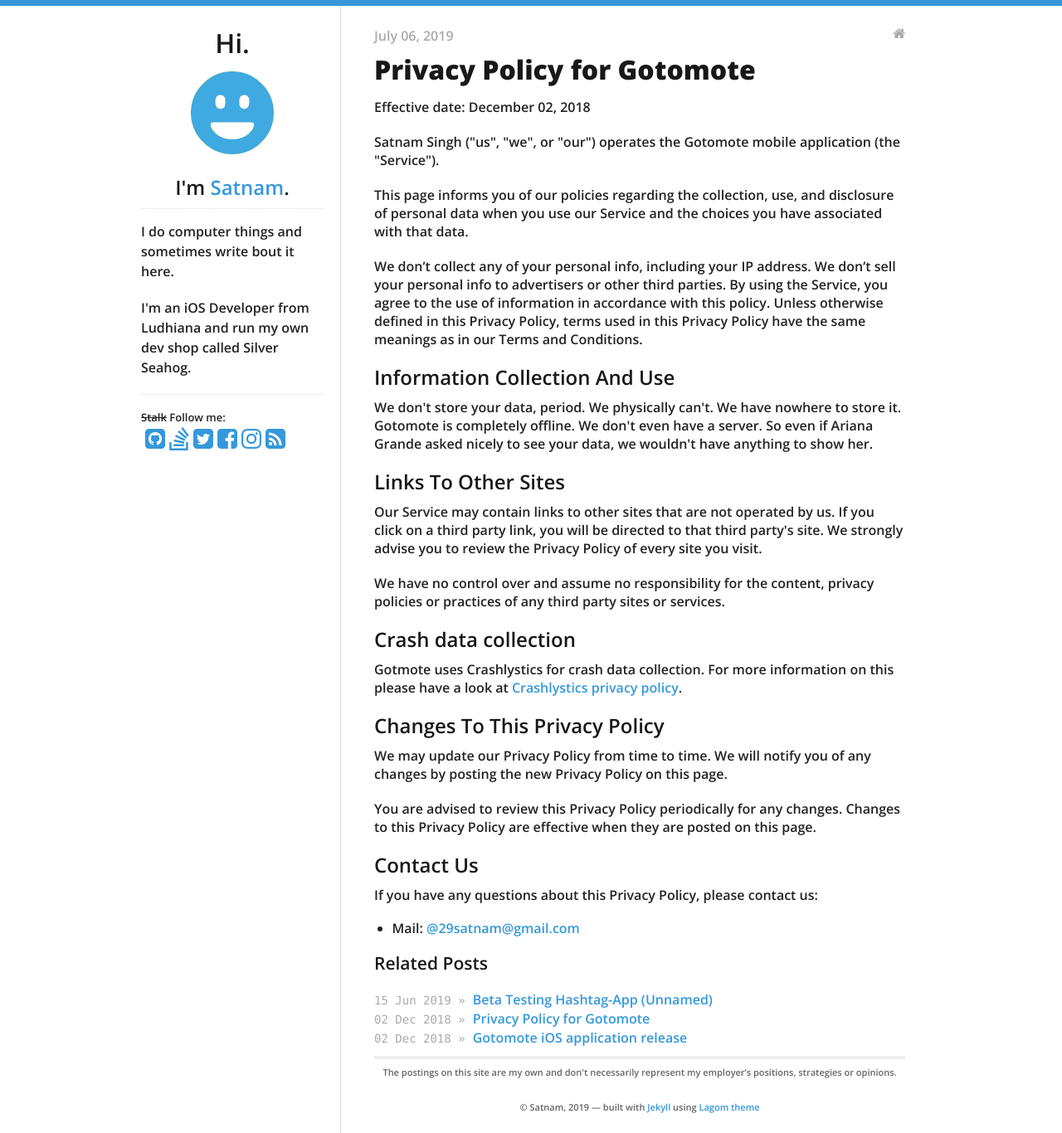
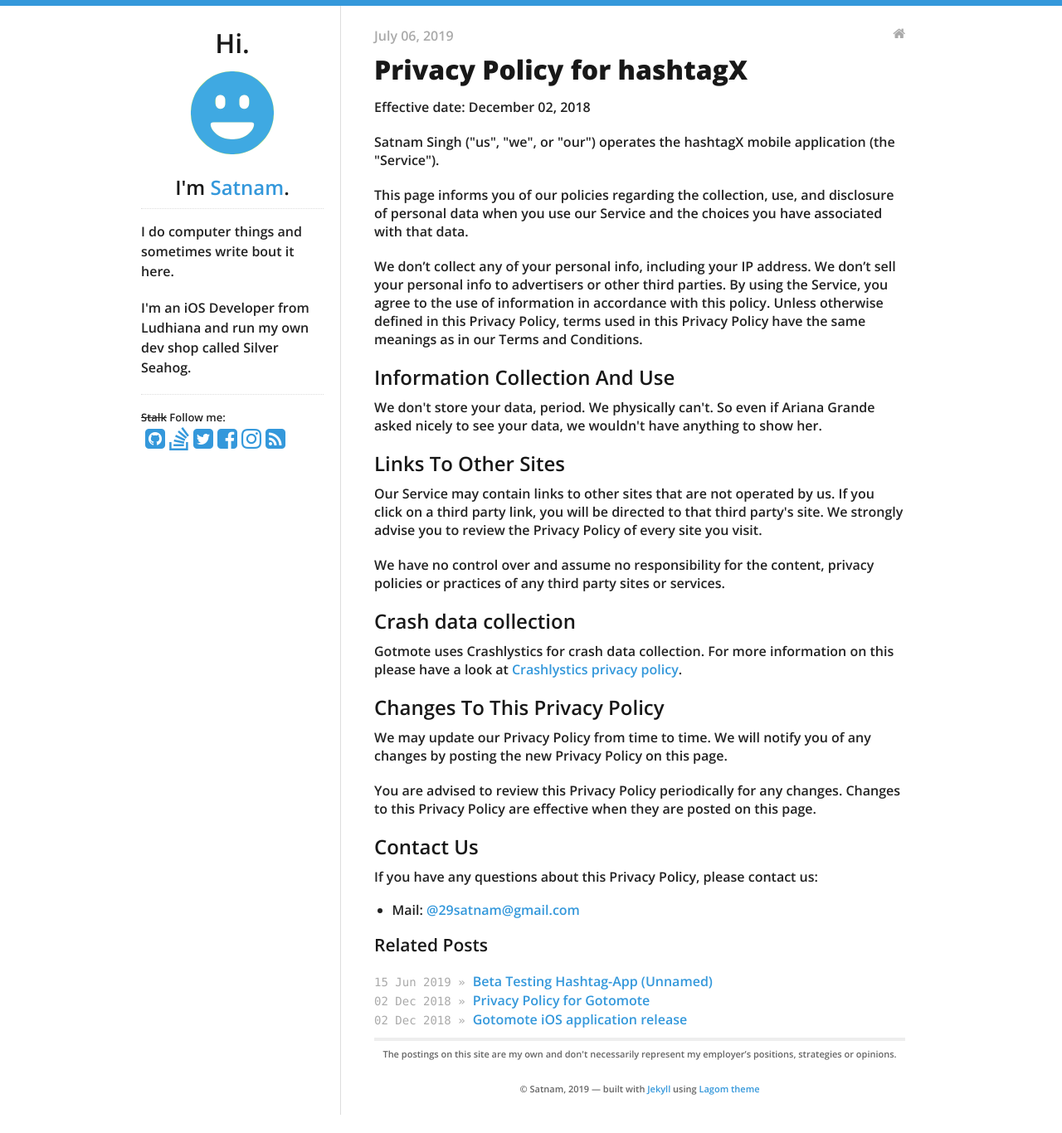
Before and after one commit to 29satnam/29satnam.github.io, a Jekyll site: the page built from _posts/2019-07-06-Privacy-Policy.md, in a window 1280 px wide. Shown: the whole page at 83% size. Built offline with Jekyll 4.4.1, drawn with Linux system fonts in a browser that asks for light colours; after the commit the page ends 1344 px from its top, so only the background shows below that.

Commit message:
Update 2019-07-06-Privacy-Policy.md

```diff
--- a/_posts/2019-07-06-Privacy-Policy.md
+++ b/_posts/2019-07-06-Privacy-Policy.md
@@ -1,13 +1,13 @@
 ---
 layout: post
-title: Privacy Policy for Gotomote
+title: Privacy Policy for hashtagX
 categories:
 - blog
 ---
 
 <p>Effective date: December 02, 2018</p>
 
-<p>Satnam Singh ("us", "we", or "our") operates the Gotomote mobile application (the "Service").</p>
+<p>Satnam Singh ("us", "we", or "our") operates the hashtagX mobile application (the "Service").</p>
 
 <p>This page informs you of our policies regarding the collection, use, and disclosure of personal data when you use our Service and the choices you have associated with that data.
 
@@ -15,14 +15,14 @@ categories:
 
 <h2>Information Collection And Use</h2>
 
-<p>We don't store your data, period. We physically can't. We have nowhere to store it. Gotomote is completely offline. We don't even have a server. So even if Ariana Grande asked nicely to see your data, we wouldn't have anything to show her.</p>
+<p>We don't store your data, period. We physically can't. So even if Ariana Grande asked nicely to see your data, we wouldn't have anything to show her.</p>
 
 <h2>Links To Other Sites</h2>
 <p>Our Service may contain links to other sites that are not operated by us. If you click on a third party link, you will be directed to that third party's site. We strongly advise you to review the Privacy Policy of every site you visit.</p>
 <p>We have no control over and assume no responsibility for the content, privacy policies or practices of any third party sites or services.</p>
 
 <h2>Crash data collection</h2>
-<p>Gotmote uses Crashlystics for crash data collection. For more information on this please have a look at <a href="https://docs.fabric.io/android/fabric/data-privacy.html">Crashlystics privacy policy</a>.</p>
+<p>Gotmote uses Crashlystics for crash data collection. For more information on this please have a look at <a href="https://policies.google.com/privacy">Crashlystics privacy policy</a>.</p>
 
 <h2>Changes To This Privacy Policy</h2>
 <p>We may update our Privacy Policy from time to time. We will notify you of any changes by posting the new Privacy Policy on this page.</p>
```
